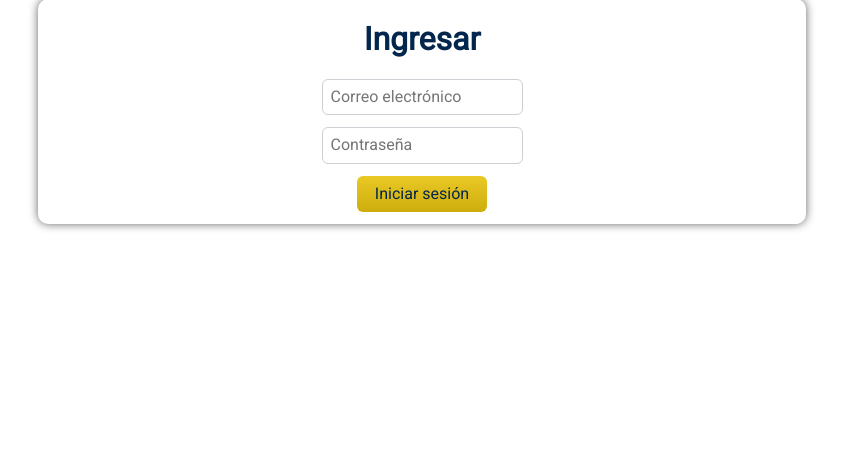
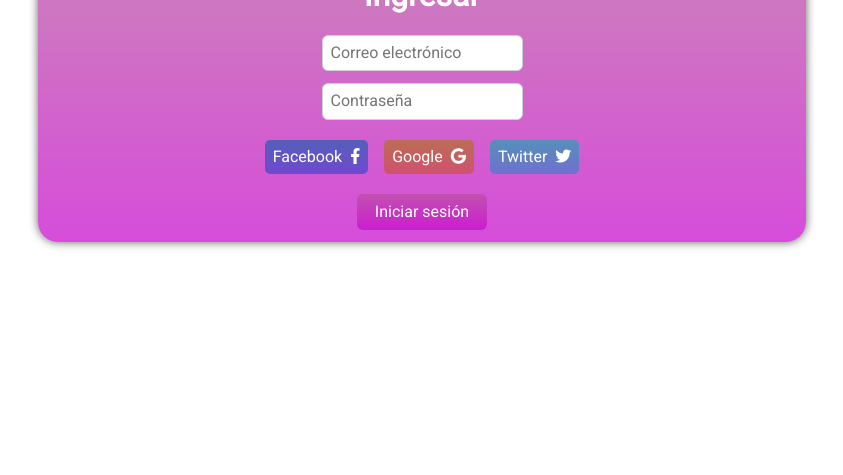
Before and after one commit to eersya/grupo-3-rho-pi-tau, a Node server app: page /login in a window 1280 px wide. Shown: the part 325-800 px from the top of the page, without its empty margins (218-1061 px from the left). Run offline with Node 20, Linux system fonts and the light colour scheme; some libraries are stand-ins or nearby versions.

Commit message:
Se enlazo el login y registro con el home, se agrego estilo a login[F

```diff
--- a/sprint2/app.js
+++ b/sprint2/app.js
@@ -23,6 +23,6 @@
     res.sendFile(__dirname + '/views/detallesDelProducto.html');
 });
 
-app.get('/carrito', (req,res)=>{
+app.get('/carritoDeCompra', (req,res)=>{
     res.sendFile(__dirname + '/views/carritoDeCompra.html');
 });
--- a/sprint2/public/css/login.css
+++ b/sprint2/public/css/login.css
@@ -17,9 +17,15 @@
 /* header  */
 
 header{
-    background-color: #EAC926;
+    background: linear-gradient(#f49ade, #db6acc);;
+    font-family: 'Roboto', sans-serif;
 }
 
+header .top-nav .logo img {
+    width: 20%;
+    align-self: center;
+    border-radius: 50%;
+}
 /* main */
 
 
@@ -35,8 +41,9 @@
         flex-direction: column;
         box-shadow: 0px 0px 10px rgb(100, 100, 100);
         text-align: center;
-        border-radius: 10px;
+        border-radius: 20px;
         margin: 20px 0px;
+        background: linear-gradient(#b94fa2b9, #c70ccdbb)
     }
 
 
@@ -46,7 +53,7 @@
 
         /* register-input */
             h1{
-                color: #03264C;
+                color: white;
             }
 
             main section div.register-input div{
@@ -60,20 +67,73 @@
             }
 
             button{
-                color: #03264C;
+                color: white;
                 border: none;
                 height: 36px;
                 min-width: 130px;
                 border-radius: 6px;
-                background: linear-gradient(#EAC926, #cdad0c);
+                background: linear-gradient(#b94fa2b9, #c70ccdbb);
             }
 
 
-            button{
-                background: linear-gradient(#EAC926, #cdad0c);
+
+            main section div.register-input .redes-sociales{
+                display: flex;
+                flex-direction: row;
+                text-align: center;
+                justify-content: center;
+            }
+            main section div.register-input .redes-sociales div{
+                margin-left: 10px;
+                margin: 8px;
+                padding: 8px;
+                border-radius: 5px;
             }
 
-            button:hover{
-                background:linear-gradient(#0022AA, #011255) ;
+            main section div.register-input .redes-sociales .face{
+                background: linear-gradient(#4f5fb9f3, #0c39cd80);
+            }
+
+            main section div.register-input .redes-sociales .twitter{
+                background: linear-gradient(#4f92b9f3, #0c86cd80);
+            }
+
+            main section div.register-input .redes-sociales .google    {
+                background: linear-gradient(#b96d4ff3, #cd490c80);
+            }
+
+
+            main section div.register-input .redes-sociales div a{
+                text-decoration: none;
+                color: white;
+                margin-right: 8px;
+            }
+
+            main section div.register-input .redes-sociales div i{
                 color: white;
             }
+
+/* Animaciones */
+
+
+
+
+
+            button:hover{
+                background:linear-gradient(#e9b0dcb9, #c896cabb) ;
+                color: white;
+            }
+
+
+            main section div.register-input .redes-sociales .face:hover{
+                background: linear-gradient(#8792d3f3, #aab6df80);
+            }
+
+
+            main section div.register-input .redes-sociales .twitter:hover{
+                background: linear-gradient(#8eafc2f3, #79a3bb80);
+            }
+
+            main section div.register-input .redes-sociales .google:hover{
+                background: linear-gradient(#d6a38bf3, #d3957880);
+            }
--- a/sprint2/public/css/registro.css
+++ b/sprint2/public/css/registro.css
@@ -17,7 +17,7 @@
 /* header  */
 
 header{
-    background-color: #EAC926;
+    background-color: #f49ac2;
 }
 
 /* main */
--- a/sprint2/views/formularioDeRegistro.html
+++ b/sprint2/views/formularioDeRegistro.html
@@ -23,7 +23,7 @@
 
             <div class="logo">
 
-                <img src="images/logo-mercado-liebre.svg" alt="Logo de Mercado Liebre">
+                <img src="images/logo.png" alt="Logo tienda ropa">
 
             </div>
 
--- a/sprint2/views/home.html
+++ b/sprint2/views/home.html
@@ -35,10 +35,10 @@
                 <div class="actions">
                     <ul>
                         <li>
-                            <a href="#" >Iniciar Sesión</a>
+                            <a href="http://localhost:3000/login" >Iniciar Sesión</a>
                         </li>
                         <li>
-                            <a href="#" >Carrito de Compras</a>
+                            <a href="http://localhost:3000/carritoDeCompra" >Carrito de Compras</a>
                         </li>
                     </ul>
                 </div>
--- a/sprint2/views/login.html
+++ b/sprint2/views/login.html
@@ -17,13 +17,13 @@
 
         <!-- Logo -->
 
-        <div>
+        <div class="top-nav">
 
             <!-- Logo -->
 
             <div class="logo">
 
-                <img src="images/logo-mercado-liebre.svg" alt="Logo de Mercado Liebre">
+                <img src="images/logo.png" alt="Logo RhoPiTao">
 
             </div>
 
@@ -58,6 +58,21 @@
 
                     </div>
 
+                    <div class="redes-sociales">
+
+                        <div class="face">
+                            <a href="#" >Facebook</a><i class="fab fa-facebook-f"></i>
+                        </div>
+
+                        <div class="google">
+                            <a href="#" >Google</a><i class="fab fa-google"></i>
+                        </div>
+
+                        <div class="twitter">
+                            <a href="#" >Twitter</a><i class="fab fa-twitter"></i>
+                        </div>
+
+                    </div>
 
 
                     <div>
```
